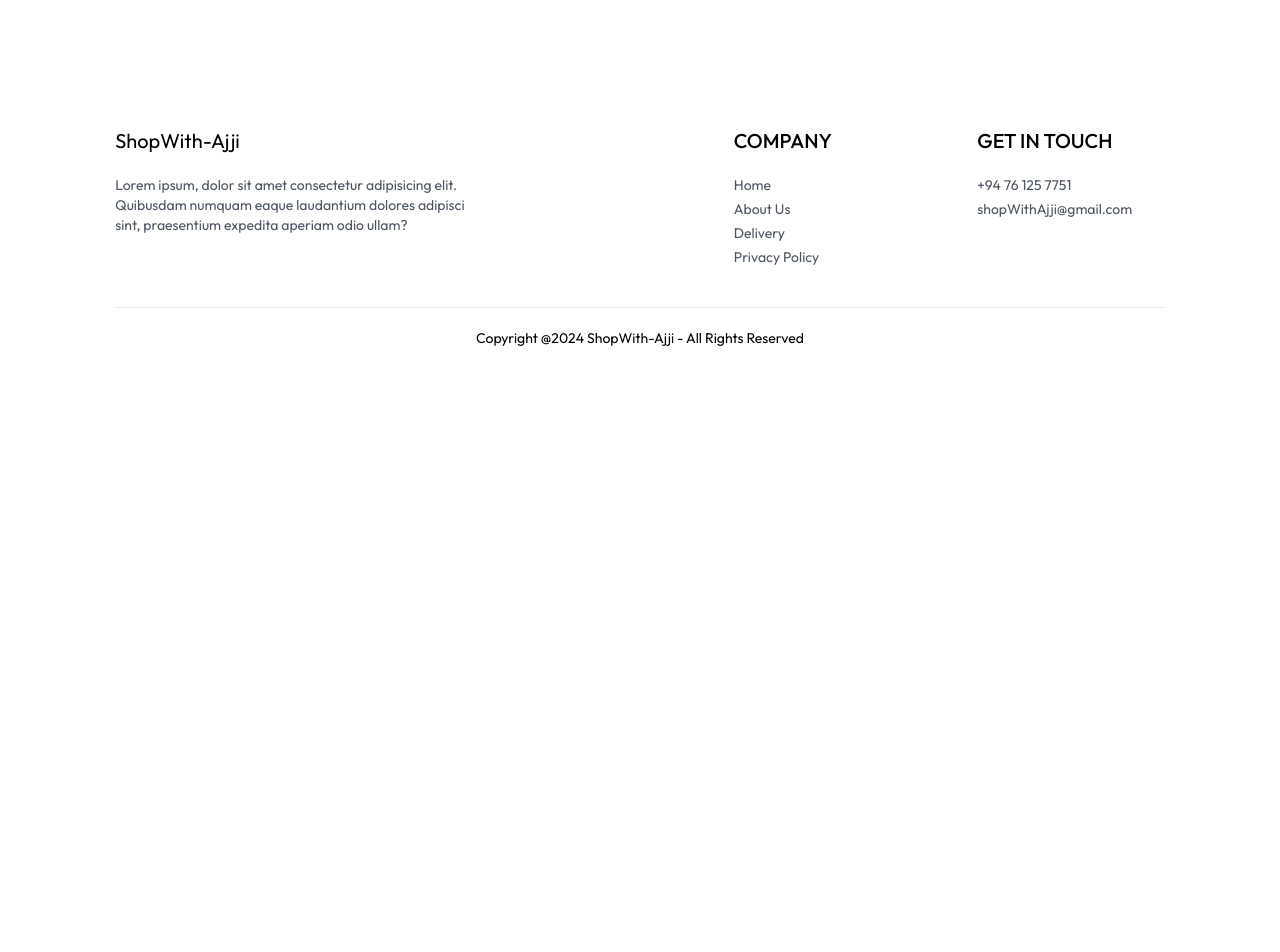
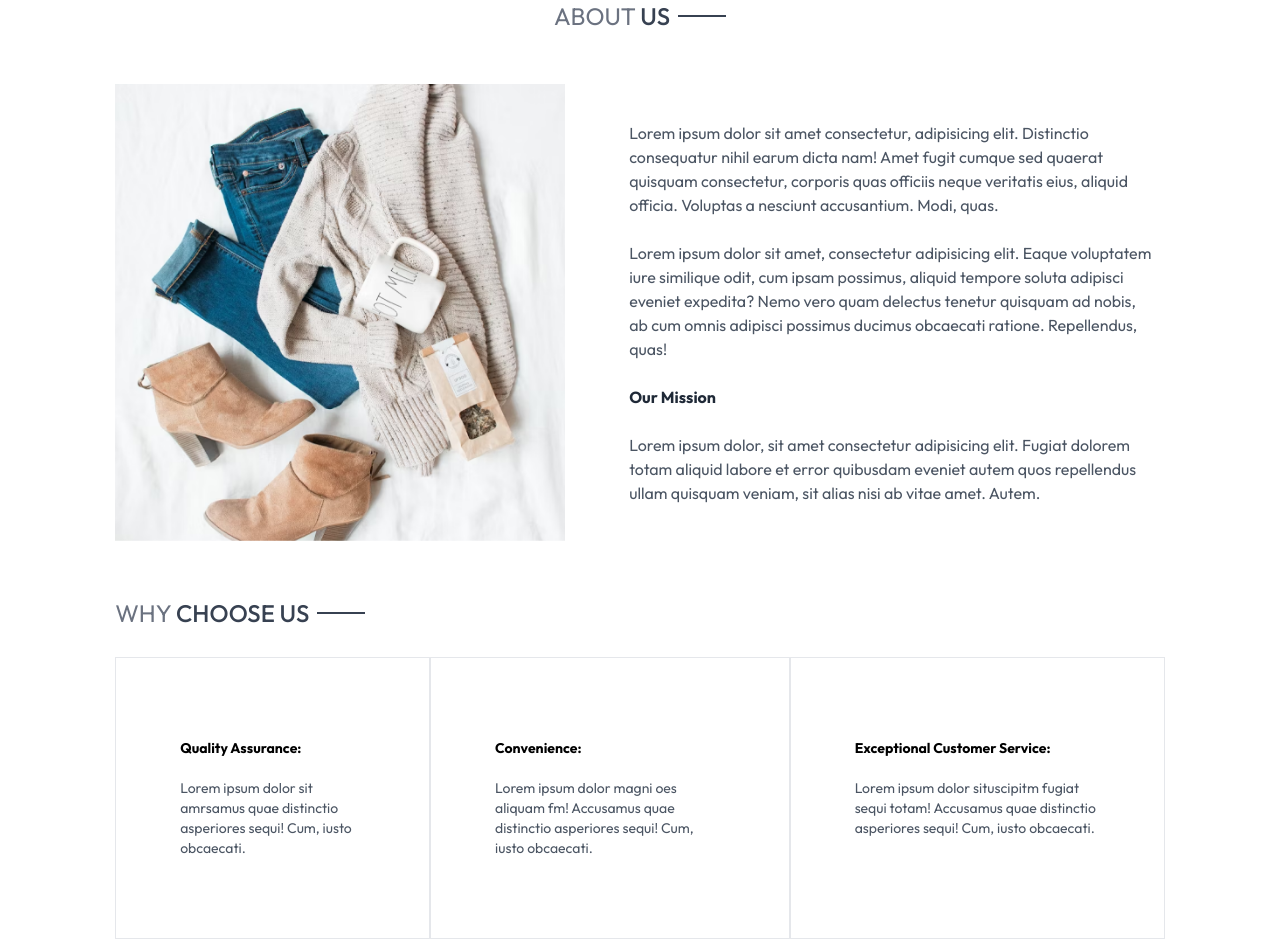
Before and after one commit to asjadahamed77/Shop-with-Ajji, a React (Create React App) app in the folder frontend/: page /about in a window 1280 px wide. Shown: the part 100-1052 px from the top of the page. Before the commit the page ends 800 px from the top, so only its background shows below. Built offline with nearby package versions, Linux system fonts and the light colour scheme.

Commit message:
Completed About Page

```diff
--- a/frontend/src/components/Navbar.jsx
+++ b/frontend/src/components/Navbar.jsx
@@ -54,11 +54,13 @@ const {setShowSearch, getCartCount} = useContext(ShopContext)
       <div className="flex items-center gap-6">
         <img onClick={()=>setShowSearch(true)} src={search_icon} alt="search" className="w-5 cursor-pointer" />
         <div className="group relative">
+          <Link to={'/login'}>
           <img
             src={profile_icon}
             alt="Profile"
             className="w-5 cursor-pointer"
           />
+          </Link>
           <div className="group-hover:block hidden absolute dropdown-menu right-0 pt-4">
             <div className="flex flex-col gap-2 w-36 py-3 px-5 bg-slate-100 text-gray-500 rounded">
                 <p className="cursor-pointer hover:text-black">My Profile</p>
--- a/frontend/src/pages/About.jsx
+++ b/frontend/src/pages/About.jsx
@@ -1,9 +1,40 @@
 import React from 'react'
-
+import Title from '../components/Title'
+import about_img from '../assets/about_img.png'
+import NewsletterBox from '../components/NewsletterBox'
 const About = () => {
   return (
     <div>
-
+      <div className='text-2xl text-center pt-8 border-t'>
+        <Title text1={"ABOUT"} text2={"US"} />
+      </div>
+      <div className='my-10 flex flex-col md:flex-row gap-16'>
+          <img className='w-full md:max-w-[450px]' src={about_img} alt="about" />
+          <div className='flex flex-col justify-center gap-6 md:w-2/4 text-gray-600'>
+            <p>Lorem ipsum dolor sit amet consectetur, adipisicing elit. Distinctio consequatur nihil earum dicta nam! Amet fugit cumque sed quaerat quisquam consectetur, corporis quas officiis neque veritatis eius, aliquid officia. Voluptas a nesciunt accusantium. Modi, quas.</p>
+            <p>Lorem ipsum dolor sit amet, consectetur adipisicing elit. Eaque voluptatem iure similique odit, cum ipsam possimus, aliquid tempore soluta adipisci eveniet expedita? Nemo vero quam delectus tenetur quisquam ad nobis, ab cum omnis adipisci possimus ducimus obcaecati ratione. Repellendus, quas!</p>
+            <b className='text-gray-800'>Our Mission</b>
+            <p>Lorem ipsum dolor, sit amet consectetur adipisicing elit. Fugiat dolorem totam aliquid labore et error quibusdam eveniet autem quos repellendus ullam quisquam veniam, sit alias nisi ab vitae amet. Autem.</p>
+          </div>
+      </div>
+      <div className='text-2xl py-4'>
+        <Title text1={'WHY'} text2={"CHOOSE US"} />
+      </div>
+      <div className='flex flex-col md:flex-row text-sm mb-20'>
+          <div className='border px-10 md:px-16 py-8 sm:py-20 flex flex-col gap-5'>
+              <b>Quality Assurance:</b>
+              <p className='text-gray-600'>Lorem ipsum dolor sit amrsamus quae distinctio asperiores sequi! Cum, iusto obcaecati.</p>
+          </div>
+          <div className='border px-10 md:px-16 py-8 sm:py-20 flex flex-col gap-5'>
+              <b>Convenience:</b>
+              <p className='text-gray-600'>Lorem ipsum dolor  magni oes aliquam fm! Accusamus quae distinctio asperiores sequi! Cum, iusto obcaecati.</p>
+          </div>
+          <div className='border px-10 md:px-16 py-8 sm:py-20 flex flex-col gap-5'>
+              <b>Exceptional Customer Service:</b>
+              <p className='text-gray-600'>Lorem ipsum dolor situscipitm fugiat sequi totam! Accusamus quae distinctio asperiores sequi! Cum, iusto obcaecati.</p>
+          </div>
+      </div>
+      <NewsletterBox />
     </div>
   )
 }
--- a/frontend/src/pages/Login.jsx
+++ b/frontend/src/pages/Login.jsx
@@ -1,10 +1,32 @@
-import React from 'react'
+import React, { useState } from 'react'
 
 const Login = () => {
+  const [currentState,setCurrentState] = useState('Sign Up')
+  const submitHandler = async (e) => {
+    e.preventDefault()
+  }
   return (
-    <div>
-
-    </div>
+    <form onSubmit={submitHandler} className='flex flex-col items-center w-[90%] sm:max-w-96 m-auto mt-14 gap-4 text-gray-800'>
+      <div className='inline-flex items-center gap-2 mb-2 mt-10'>
+        <p className='prata-regular text-3xl'>{currentState}</p>
+        <hr className='border-none h-[1.5px] w-8 bg-gray-800 ' />
+      </div>
+      {
+        currentState === "Login"? "" : <input type="text" className='w-full px-3 py-2 border border-gray-800 '  placeholder='Name'/>
+      }
+      <input type="email" className='w-full px-3 py-2 border border-gray-800 '  placeholder='Email'/>
+      <input type="password" className='w-full px-3 py-2 border border-gray-800 '  placeholder='Password'/>
+      <div className='w-full flex justify-between text-sm mt-[-8px]'>
+        <p className='cursor-pointer'>Forgot your password?</p>
+        {
+          currentState === "Login"?
+          <p onClick={()=>setCurrentState("Sign Up")} className='cursor-pointer'>Create Account</p>
+          :
+          <p onClick={()=>setCurrentState("Login")}   className='cursor-pointer'>Login Here</p>
+        }
+      </div>
+      <button className='bg-black text-white font-light px-8 py-2 mt-4'>{currentState==="Login"?"Login":"Sign Up"}</button>
+    </form>
   )
 }
 
--- a/frontend/src/pages/PlaceOrder.jsx
+++ b/frontend/src/pages/PlaceOrder.jsx
@@ -1,8 +1,11 @@
-import React from 'react'
+import React, { useState } from 'react'
 import Title from '../components/Title'
 import CartTotal from '../components/CartTotal'
-
+import stripe_logo from '../assets/stripe_logo.png'
+import { useNavigate } from 'react-router-dom'
 const PlaceOrder = () => {
+  const [method,setMethod] = useState('cod')
+  const navigate = useNavigate()
   return (
     <div className='flex flex-col sm:flex-row justify-between gap-4 pt-5 sm:pt-14 min-h-[80vh]'>
       {/* Left Side */}
@@ -33,6 +36,20 @@ const PlaceOrder = () => {
           </div>
           <div className='mt-12'>
               <Title text1={'PAYMENT'} text2={'METHOD'} />
+              {/* Payment Methods */}
+              <div className='flex gap-3 flex-col lg:flex-row '>
+                  <div onClick={()=>setMethod('stripe')} className='flex items-center gap-3 border p-3 px-3 cursor-pointer'>
+                      <p className={`min-w-3.5 h-3.5 border rounded-full ${method === 'stripe'?'bg-green-400':''}`}></p>
+                      <img  className='h-5 mx-4' src={stripe_logo} alt="" />
+                  </div>
+                  <div onClick={()=>setMethod('cod')}  className='flex items-center gap-3 border p-3 px-3 cursor-pointer'>
+                      <p className={`min-w-3.5 h-3.5 border rounded-full ${method === 'cod'?'bg-green-400':''}`}></p>
+                      <p className='text-gray-500 text-sm font-medium mx-4'>CASH ON DELIVERY</p>
+                  </div>
+              </div>
+              <div className='w-full text-end mt-8'>
+              <button onClick={()=> navigate('/orders')} className='bg-black text-white text-sm px-16 py-3'>PLACE ORDER</button>
+              </div>
           </div>
       </div>
     </div>
```
